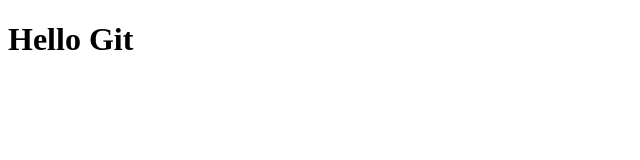
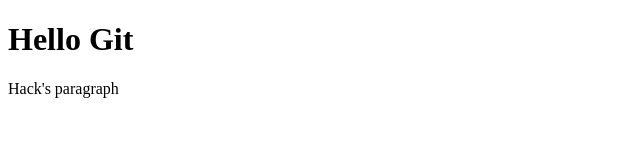
Before and after one commit to abdulsamadola/ptech, a plain HTML site: page index.html in a window 1280 px wide. Shown: the whole page, without its empty margins (0-640 px from the left). Drawn offline with Linux system fonts and the light colour scheme.

Commit message:
Added paragraph

```diff
--- a/index.html
+++ b/index.html
@@ -6,5 +6,6 @@
   </head>
   <body>
     <h1>Hello Git</h1>
+    <p>Hack's paragraph</p>
   </body>
 </html>
```
